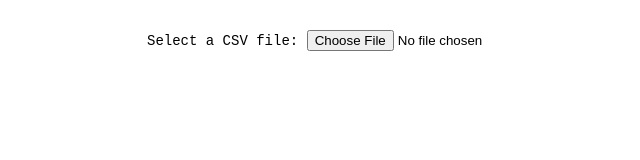
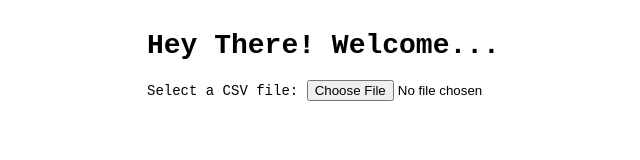
Before and after one commit to Ayiks/Test, a plain HTML site: page test1/index.html in a window 1280 px wide. Shown: the whole page, without its empty margins (188-828 px from the left). Drawn offline with Linux system fonts and the light colour scheme.

Commit message:
Update index.html

```diff
--- a/test1/index.html
+++ b/test1/index.html
@@ -8,6 +8,7 @@
     </head>
     <body>
         <div class="container">
+            <h1>Hey There! Welcome...</h1>
             <label>Select a CSV file: </label>
             <input type="file" id="cvsfile" onchange="loadCSVFile(event);">
             <br><br>
```
